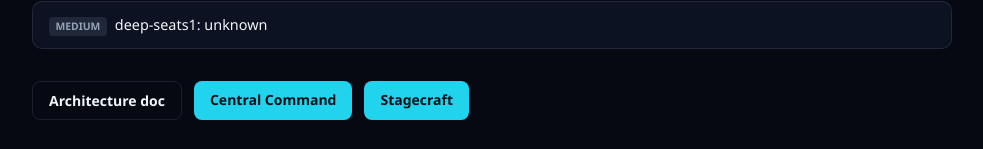
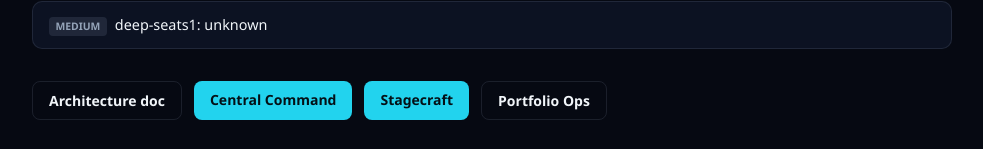
Before and after one commit to hondoentertainment/portfolio-ops, a website: page public/index.html in a window 1280 px wide. Shown: the part 1539-1688 px from the top of the page, without its empty margins (148-1131 px from the left). Drawn offline with Linux system fonts and the light colour scheme.

Commit message:
Fix dashboard links and production URL
Co-authored-by: Cursor <cursoragent@cursor.com>

```diff
--- a/public/index.html
+++ b/public/index.html
@@ -86,6 +86,7 @@
         <a class="btn secondary" href="../SYSTEM-ARCHITECTURE.md">Architecture doc</a>
         <a class="btn" href="https://central-command-e11bzxnug-hondo4185-5820s-projects.vercel.app" target="_blank" rel="noreferrer">Central Command</a>
         <a class="btn" href="https://stagecraft-kappa.vercel.app" target="_blank" rel="noreferrer">Stagecraft</a>
+        <a class="btn secondary" href="https://portfolio-ops-seven.vercel.app" target="_blank" rel="noreferrer">Portfolio Ops</a>
       </div>
     </div>
     <script>
```
Also changed, not shown: README.md.
